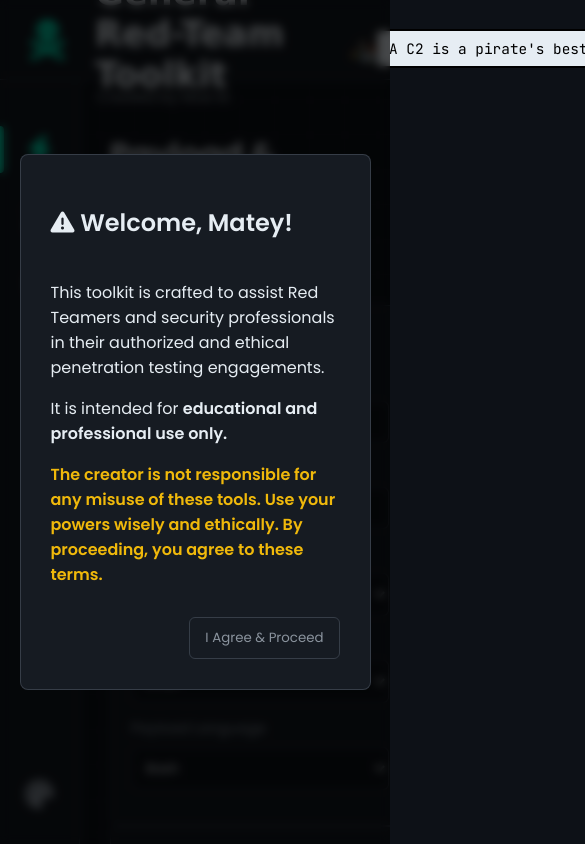
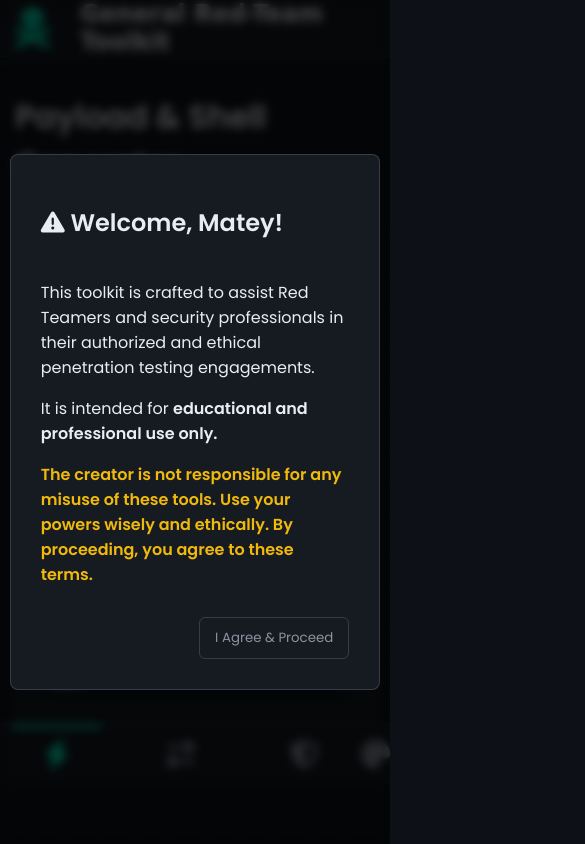
Before and after one commit to moe-code-23/red-team, a plain HTML site: page index.html in a window 390 px wide. Shown: the top 844 px of the page, 585 px wide, since content can reach past the window. Drawn offline with Linux system fonts and the light colour scheme; a web font is replaced by a local one.

Commit message:
Update style.css

```diff
--- a/style.css
+++ b/style.css
@@ -20,7 +20,7 @@ body { margin: 0; font-family: var(--font-body); background-color: var(--bg-colo
 #grid-background { position: fixed; top: 0; left: 0; width: 100vw; height: 100vh; background-image: linear-gradient(rgba(255,255,255,0.03) 1px, transparent 1px), linear-gradient(90deg, rgba(255,255,255,0.03) 1px, transparent 1px); background-size: 35px 35px; animation: pan-grid 60s linear infinite; z-index: -1; }
 @keyframes pan-grid { from { background-position: 0 0; } to { background-position: 350px 350px; } }
 #top-header { grid-column: 1 / 3; grid-row: 1; display: flex; align-items: center; justify-content: space-between; padding: 0 30px; background-color: var(--panel-bg); border-bottom: 1px solid var(--border-color); backdrop-filter: blur(5px); }
-#sidebar { grid-column: 1; grid-row: 2; background-color: var(--panel-bg); border-right: 1px solid var(--border-color); display: flex; flex-direction: column; align-items: center; padding: 20px 0; }
+#sidebar { grid-column: 1; grid-row: 2; background-color: var(--panel-bg); border-right: 1px solid var(--border-color); display: flex; flex-direction: column; align-items: center; padding: 20px 0; transition: border 0.3s ease; }
 #main-content { grid-column: 2; grid-row: 2; overflow-y: auto; padding: 30px; }
 .logo-area { display: flex; align-items: center; gap: 30px; }
 .logo-area > i { font-size: 2.5rem; color: var(--primary-accent); transition: color 0.3s ease; }
@@ -107,3 +107,22 @@ textarea { min-height: 300px; resize: vertical; }
 .theme-btn[data-theme="gilded"] { border-color: #fdd835; color: #fdd835; }
 .theme-btn[data-theme="abyss"] { border-color: #1e88e5; color: #1e88e5; }
 .theme-btn[data-theme="matrix"] { border-color: #00ff41; color: #00ff41; }
+
+/* --- MOBILE RESPONSIVE STYLES --- */
+@media (max-width: 768px) {
+    body { grid-template-columns: 1fr; grid-template-rows: auto 1fr 60px; padding-bottom: 60px; }
+    #top-header { padding: 0 15px; }
+    #main-content { grid-column: 1; grid-row: 2; padding: 15px; }
+    #sidebar { grid-column: 1; grid-row: 3; flex-direction: row; width: 100%; height: 60px; padding: 0; border-right: none; border-top: 1px solid var(--border-color); }
+    .sidebar-nav { flex-direction: row; justify-content: space-around; align-items: center; width: 100%; margin: 0; }
+    .nav-link { flex: 1; }
+    .nav-link.active::before { left: 10%; top: 0; height: 3px; width: 80%; border-radius: 0 0 4px 4px; }
+    .sidebar-footer { width: auto; margin: 0; }
+    .pirate-container, .title-area p { display: none; }
+    .title-area h1 { font-size: 1.5rem; }
+    #data-converter-module .row { flex-wrap: wrap; }
+    .converter-controls { order: -1; flex-direction: row; flex-wrap: wrap; justify-content: center; padding: 0 0 20px 0; }
+    .control-group { flex-direction: row; }
+    #swapButton { order: 0; }
+    .modal-content { width: 95%; }
+}
```
